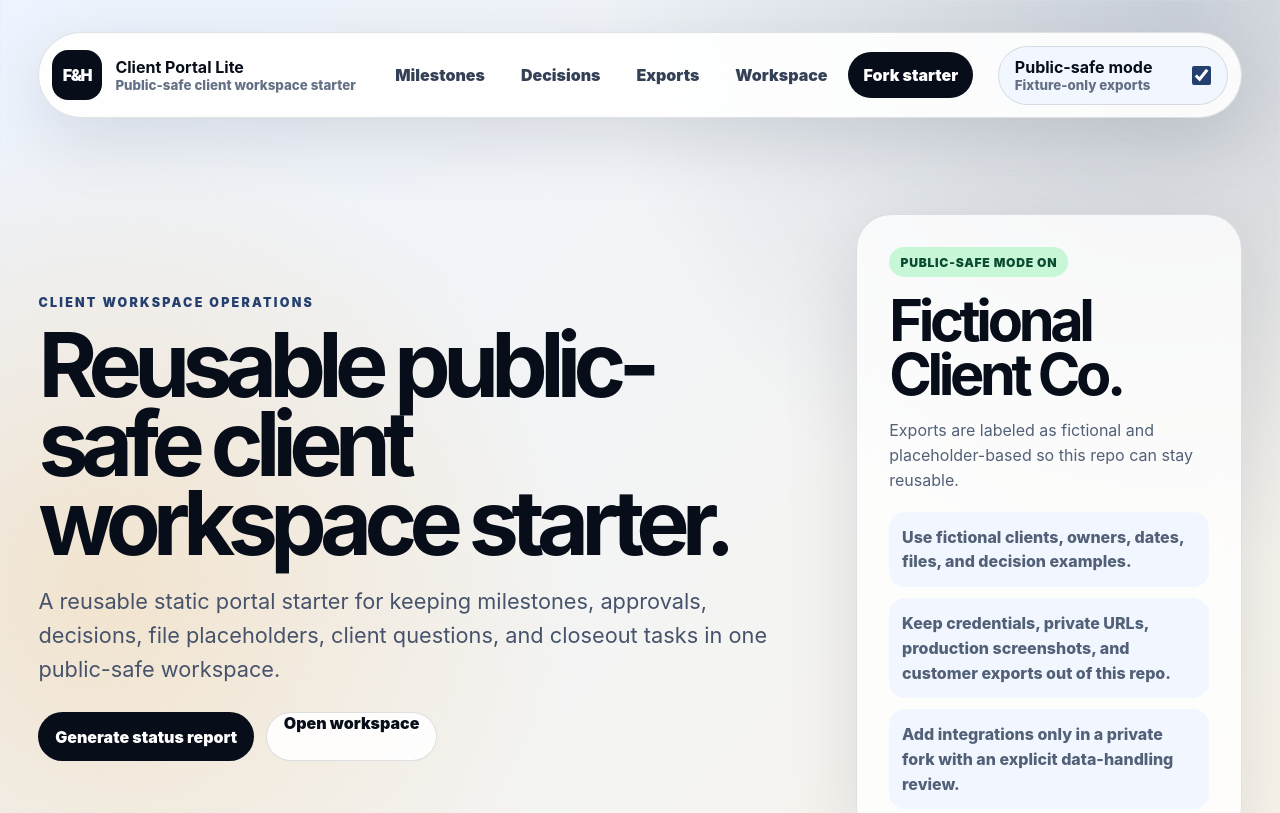
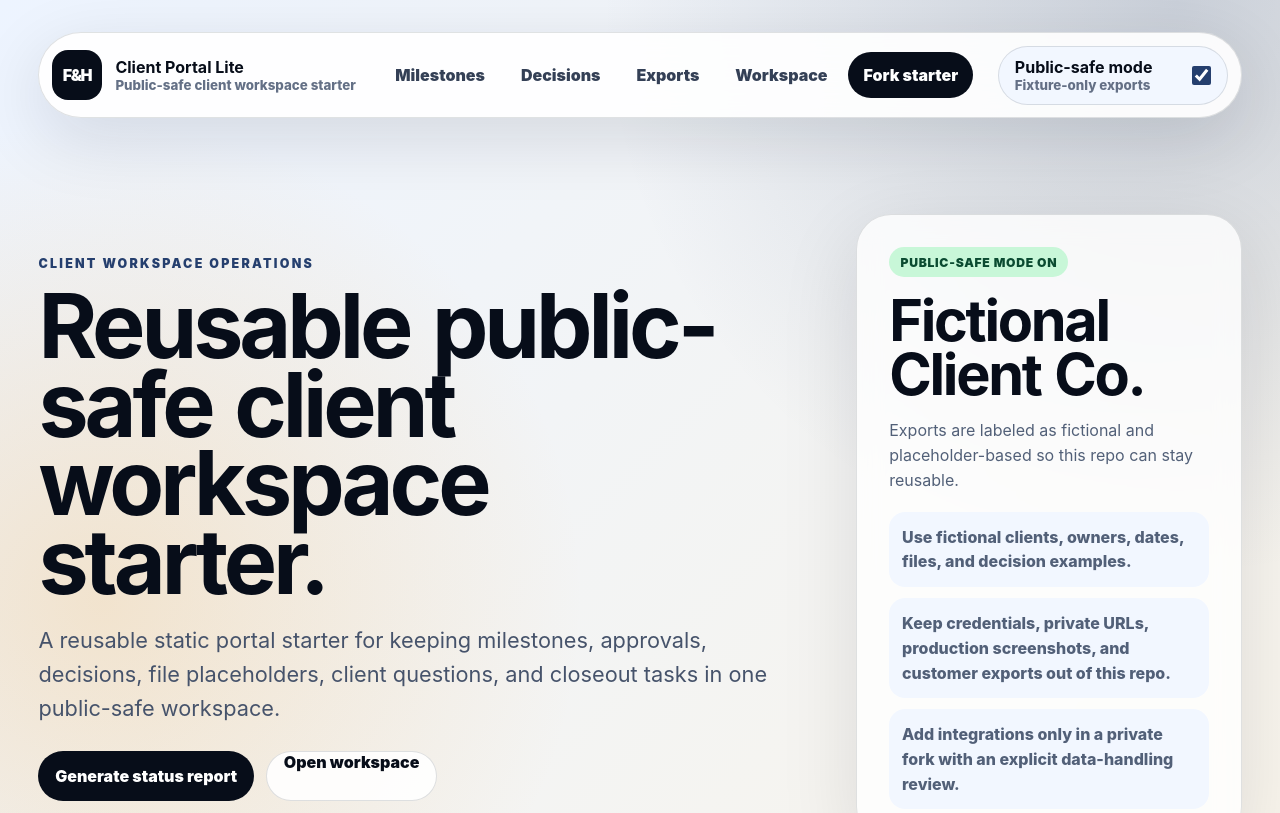
Before and after one commit to foxandhenllc/foxhen-client-portal-lite, a React (Vite) app: page / in a window 1280 px wide. Shown: the top 813 px of the page. Built offline with nearby package versions, Linux system fonts and the light colour scheme.

Commit message:
Fix portal import and headline spacing

```diff
--- a/src/components/WorkspaceTools.tsx
+++ b/src/components/WorkspaceTools.tsx
@@ -33,11 +33,12 @@ export function WorkspaceTools({
   const [draft, setDraft] = useState<MilestoneDraft>(emptyDraft);
 
   async function handleImport(event: ChangeEvent<HTMLInputElement>) {
-    const file = event.currentTarget.files?.[0];
+    const input = event.currentTarget;
+    const file = input.files?.[0];
     if (!file) return;
 
     onImportWorkspace(await file.text());
-    event.currentTarget.value = "";
+    input.value = "";
   }
 
   function updateDraft(field: keyof MilestoneDraft, value: string) {
--- a/src/styles.css
+++ b/src/styles.css
@@ -191,13 +191,15 @@ h1 {
   margin-bottom: 1.4rem;
   font-size: clamp(3rem, 7vw, 6.8rem);
   line-height: 0.88;
-  letter-spacing: -0.085em;
+  letter-spacing: -0.045em;
+  word-spacing: 0.06em;
 }
 
 h2 {
   font-size: clamp(2rem, 4.5vw, 4.3rem);
   line-height: 0.95;
-  letter-spacing: -0.075em;
+  letter-spacing: -0.04em;
+  word-spacing: 0.04em;
 }
 
 h3 {
```
